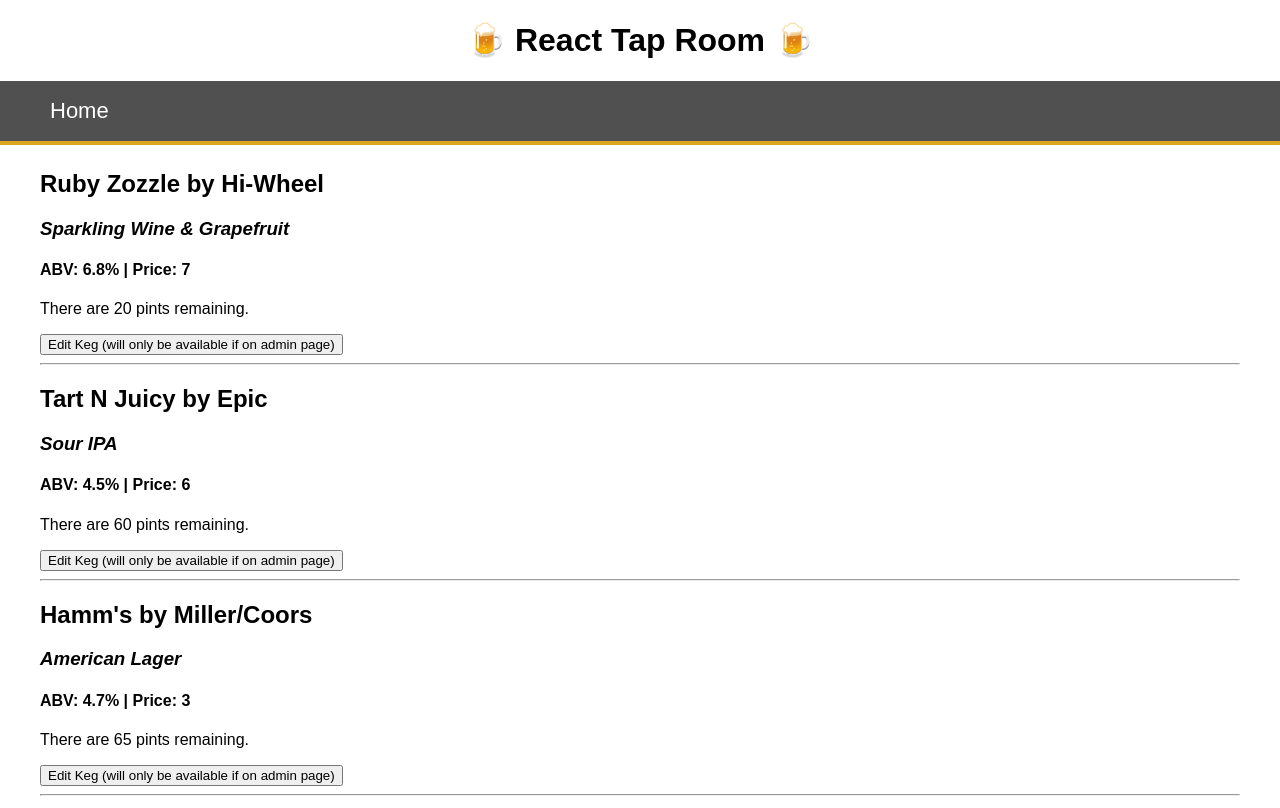
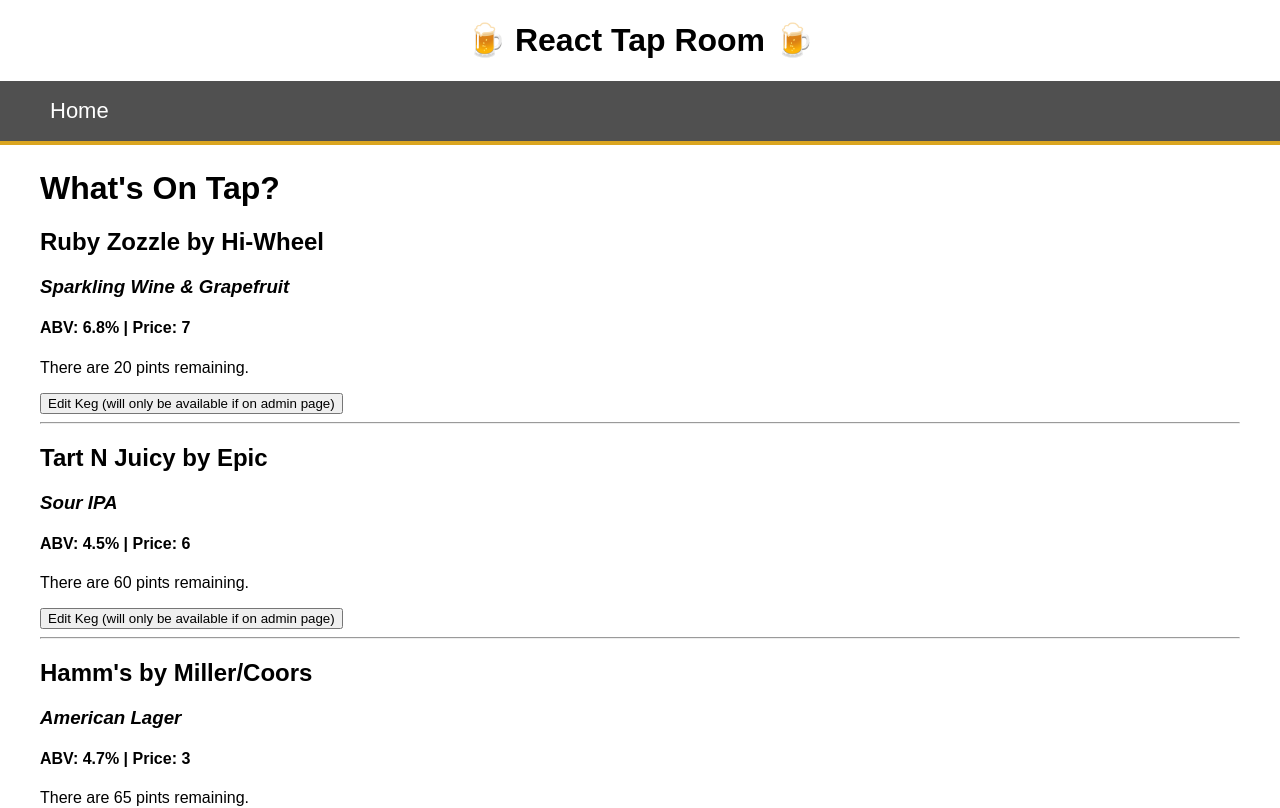
Before and after one commit to ellymaimon/tap-room-react, a React app: page / in a window 1280 px wide. Shown: the top 808 px of the page. Built offline with nearby package versions, Linux system fonts and the light colour scheme.

Commit message:
Add h1 to Keg List component

```diff
--- a/src/components/KegList.jsx
+++ b/src/components/KegList.jsx
@@ -12,6 +12,7 @@ function KegList() {
         }
       `}
       </style>
+      <h1>What's On Tap?</h1>
       {KEGLIST.masterKegList.map((keg, index) =>
         <Keg {...keg} key={index} />
       )}
```
